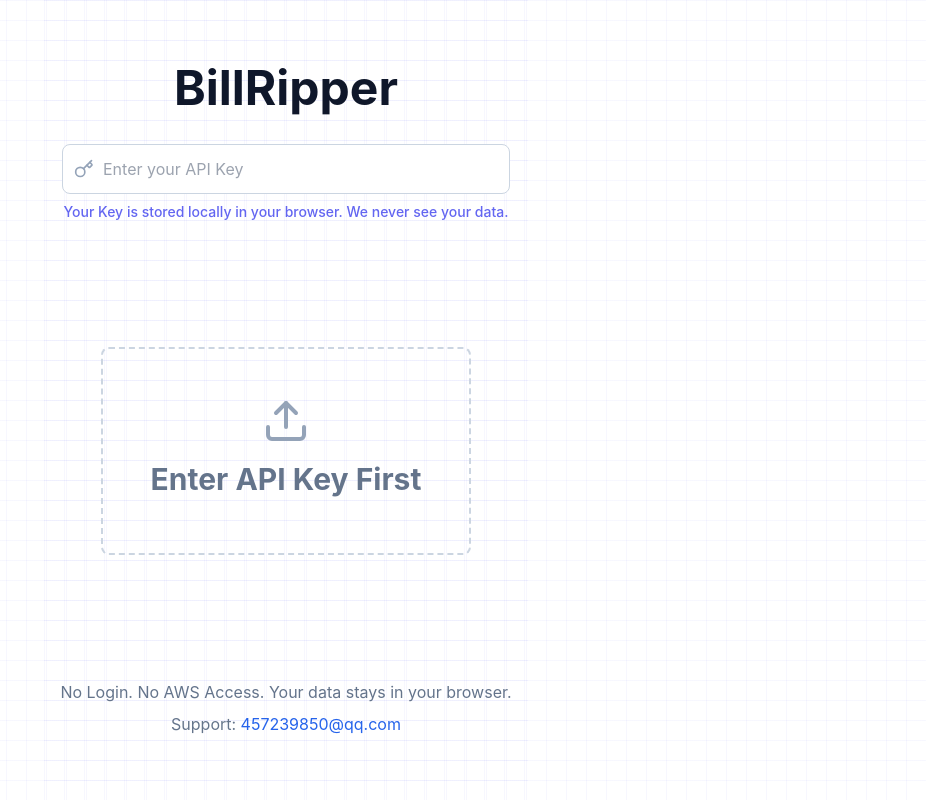
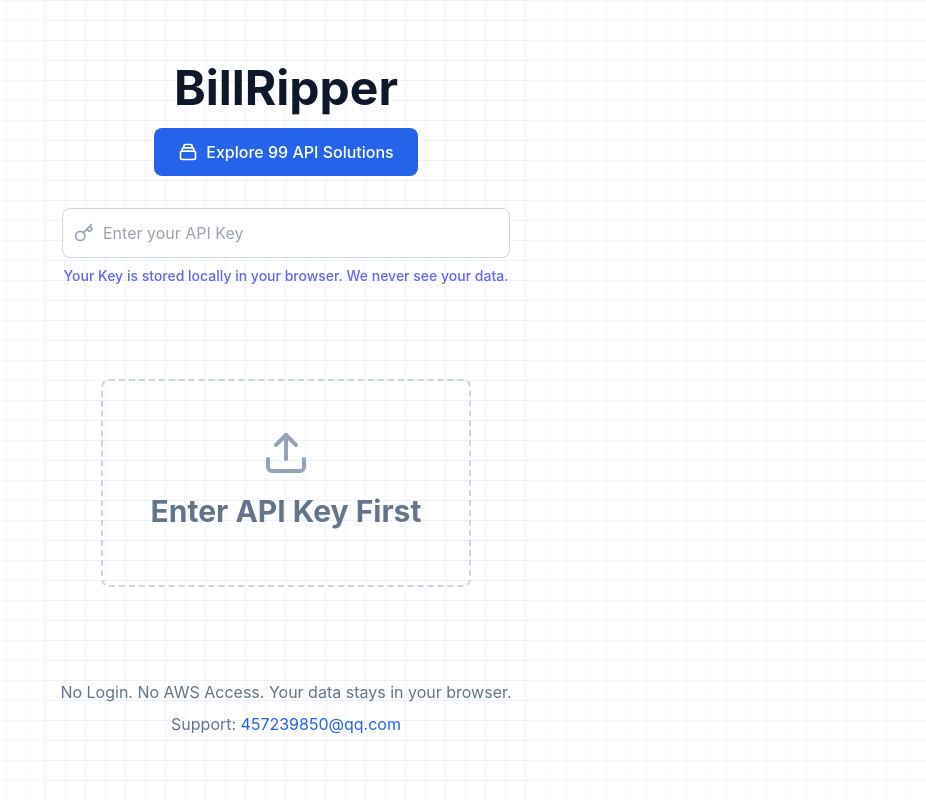
Before and after one commit to xingfangwang-eng/billripper, a Next.js app: page / in a window 1280 px wide. Shown: the whole page, without its empty margins (354-1280 px from the left). Built offline with nearby package versions, Linux system fonts and the light colour scheme.

Commit message:
feat: add solutions page link button on homepage

```diff
--- a/src/components/FileUpload.tsx
+++ b/src/components/FileUpload.tsx
@@ -174,8 +174,17 @@ export default function FileUpload() {
   return (
     <div className="flex flex-col min-h-screen max-w-5xl mx-auto px-4 py-8 grid-gradient">
       {/* Header with Logo */}
-      <header className="py-8 flex justify-center">
-        <h1 className="text-5xl font-bold text-slate-900">BillRipper</h1>
+      <header className="py-8 flex flex-col items-center">
+        <h1 className="text-5xl font-bold text-slate-900 mb-4">BillRipper</h1>
+        <a
+          href="/solutions"
+          className="inline-flex items-center px-6 py-3 bg-blue-600 text-white font-medium rounded-lg hover:bg-blue-700 transition-colors"
+        >
+          <svg className="w-5 h-5 mr-2" fill="none" stroke="currentColor" viewBox="0 0 24 24">
+            <path strokeLinecap="round" strokeLinejoin="round" strokeWidth={2} d="M19 11H5m14 0a2 2 0 012 2v6a2 2 0 01-2 2H5a2 2 0 01-2-2v-6a2 2 0 012-2m14 0V9a2 2 0 00-2-2M5 11V9a2 2 0 012-2m0 0V5a2 2 0 012-2h6a2 2 0 012 2v2M7 7h10" />
+          </svg>
+          Explore 99 API Solutions
+        </a>
       </header>
 
       {/* API Key Input */}
```
